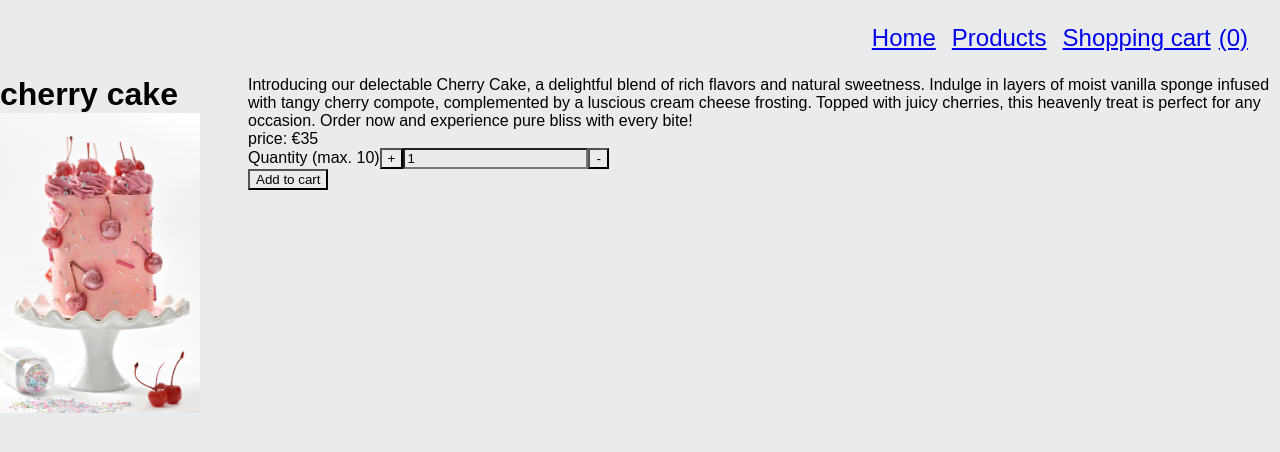
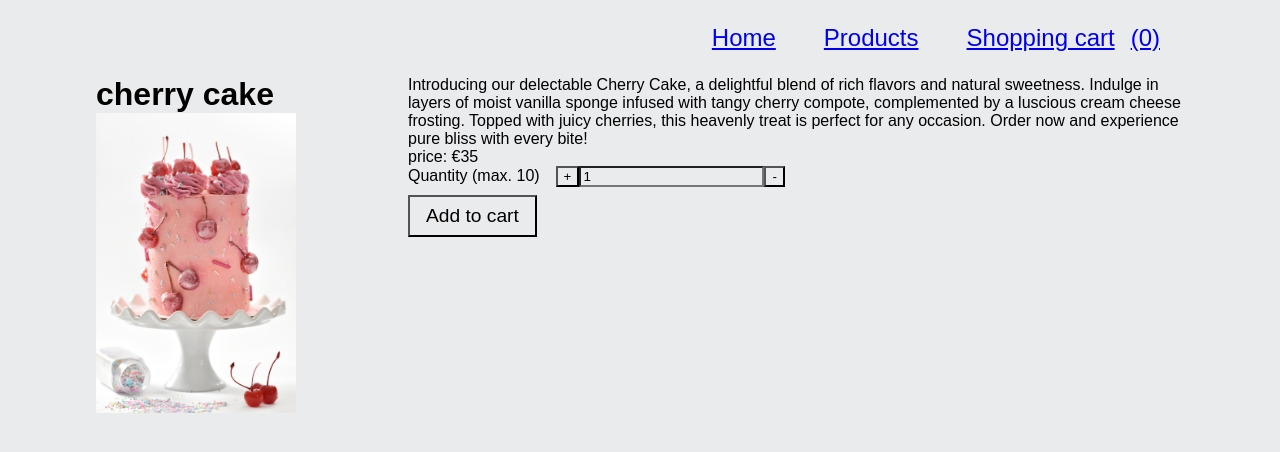
Before and after one commit to Tungstic/next-js-ecommerce-store, a Next.js app: page /products/1 in a window 1280 px wide. Shown: the top 452 px of the page. Built offline with nearby package versions, Linux system fonts and the light colour scheme; no server answers; a web font is replaced by a local one.

Commit message:
Add styling to each cake's page and AddToCart element

```diff
--- a/app/globals.scss
+++ b/app/globals.scss
@@ -2,6 +2,8 @@
 
 * {
   margin: 0;
+  margin-left: 16px;
+  margin-right: 16px;
   box-sizing: border-box;
   background-color: #eaebed;
   font-family: 'Ysabeau', sans-serif;
@@ -13,8 +15,4 @@ nav {
   padding: 24px;
   justify-content: flex-end;
   font-size: 1.5rem;
-
-  span {
-    padding: 8px;
-  }
 }
--- a/app/products/[cakeId]/AddToCart.js
+++ b/app/products/[cakeId]/AddToCart.js
@@ -3,6 +3,7 @@
 import { useRouter } from 'next/navigation';
 import { useState } from 'react';
 import { addCakeToCart } from './actions';
+import styles from './addToCart.module.scss';
 
 export default function AddToCart(props) {
   // declare state variable for quantity
@@ -24,7 +25,7 @@ export default function AddToCart(props) {
 
   return (
     <>
-      <label>
+      <label className={styles.moreOrLessCake}>
         Quantity (max. 10)
         <button onClick={incrementCake}>+</button>
         <input data-test-id="product-quantity" value={quantity} />
--- /dev/null
+++ b/app/products/[cakeId]/addToCart.module.scss
@@ -0,0 +1,27 @@
+.moreOrLessCake {
+  & > button {
+    margin-right: 0;
+  }
+
+  input {
+    margin-left: 0;
+    margin-right: 0;
+
+    & + button {
+      margin-left: 0;
+    }
+  }
+
+  & + form {
+    margin-top: 8px;
+
+    button {
+      padding: 8px 16px;
+      font-size: 1.2rem;
+      margin-left: 0;
+    }
+    button:hover {
+      background-color: #c0ceeb;
+    }
+  }
+}
```
